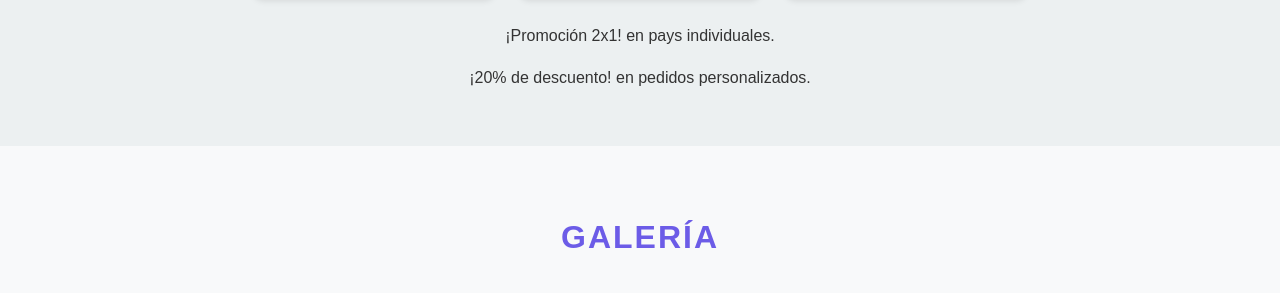
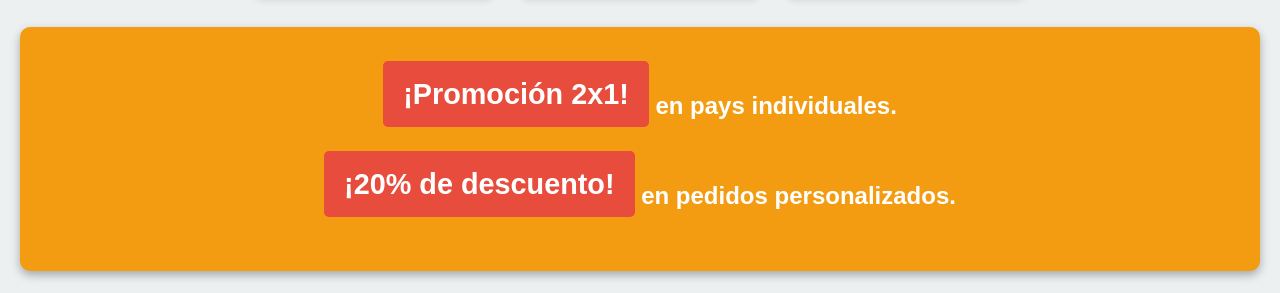
Before and after one commit to Luishdz-123/Luishdz-123.github.io, a plain HTML site: page index.html in a window 1280 px wide. Shown: the part 1790-2083 px from the top of the page. Drawn offline with Linux system fonts and the light colour scheme.

Commit message:
Actualizar styles.css

```diff
--- a/styles.css
+++ b/styles.css
@@ -104,6 +104,40 @@ nav ul li a:hover {
     transition: transform 0.3s ease, box-shadow 0.3s ease;
 }
 
+/*promoción*/
+
+.promocion {
+    background-color: #f39c12;
+    padding: 20px;
+    margin-top: 20px;
+    border-radius: 10px;
+    text-align: center;
+    font-size: 1.5em;
+    font-weight: bold;
+    color: #fff;
+    box-shadow: 0 4px 10px rgba(0, 0, 0, 0.3);
+}
+
+.promo-text {
+    display: inline-block;
+    background-color: #e74c3c;
+    padding: 10px 20px;
+    border-radius: 5px;
+    color: white;
+    font-size: 1.2em;
+    animation: bounce 1s infinite alternate;
+}
+
+/* Animación para hacer que el texto "salte" */
+@keyframes bounce {
+    0% {
+        transform: translateY(0);
+    }
+    100% {
+        transform: translateY(-10px);
+    }
+}
+
 .producto:hover {
     transform: scale(1.05);
     box-shadow: 0 8px 15px rgba(0, 0, 0, 0.2);
```
